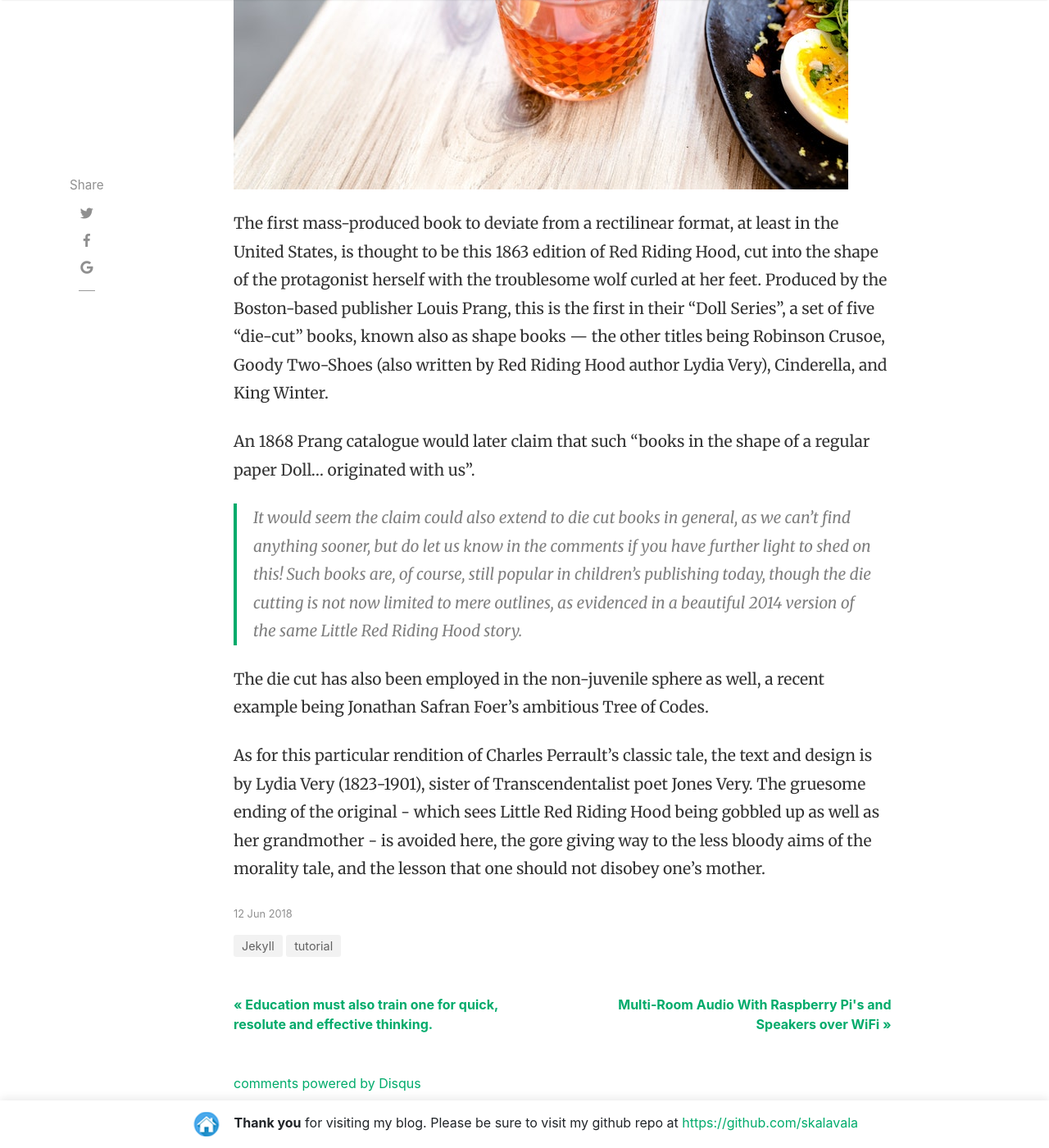
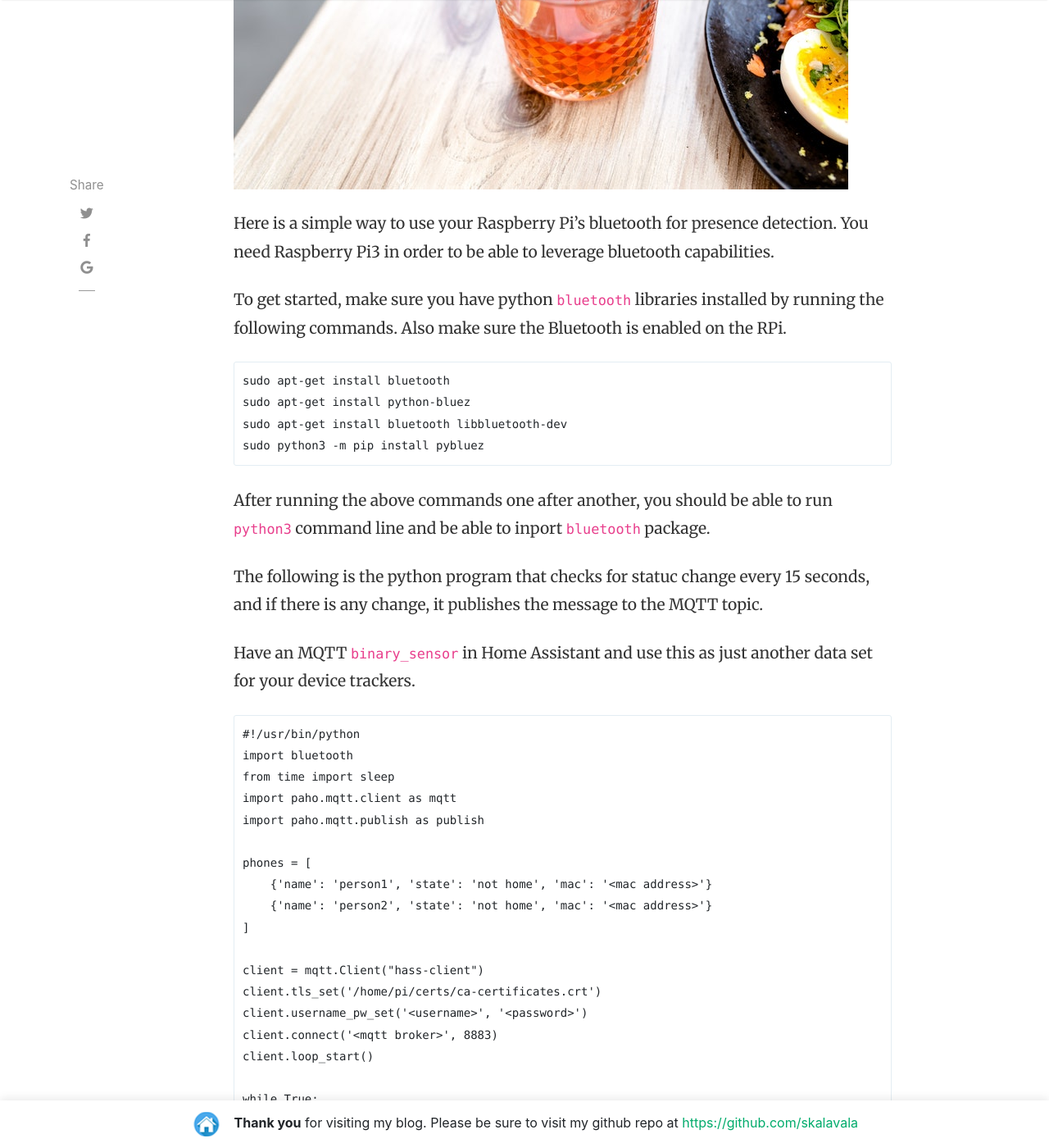
Before and after one commit to skalavala/skalavala.github.io, a Jekyll site: the page built from _posts/2018-06-12-first-mass-produced.md, in a window 1280 px wide and 1400 px high, scrolled down 732 px. Shown: the whole window at 82% size. Built offline with Jekyll 4.4.1, drawn with Linux system fonts in a browser that asks for light colours; nearby versions of some CDN libraries; comment, search, counter and statistics services are not loaded; some of the changed text lies outside the part shown.

Commit message:
Update 2018-06-12-first-mass-produced.md

````diff
--- a/_posts/2018-06-12-first-mass-produced.md
+++ b/_posts/2018-06-12-first-mass-produced.md
@@ -1,16 +1,59 @@
 ---
 layout: post
-title:  "The first mass-produced book to deviate from a rectilinear format"
-author: sal
-categories: [ Jekyll, tutorial ]
+title:  "Using Bluetooth on your RPi3 as a Device Tracker"
+author: skalavala
+categories: [ bluetooth, RaspberryPi, device_tracker, homeassistant, mqtt, presence-detection ]
 image: assets/images/17.jpg
 ---
-The first mass-produced book to deviate from a rectilinear format, at least in the United States, is thought to be this 1863 edition of Red Riding Hood, cut into the shape of the protagonist herself with the troublesome wolf curled at her feet. Produced by the Boston-based publisher Louis Prang, this is the first in their “Doll Series”, a set of five “die-cut” books, known also as shape books — the other titles being Robinson Crusoe, Goody Two-Shoes (also written by Red Riding Hood author Lydia Very), Cinderella, and King Winter.
+Here is a simple way to use your Raspberry Pi's bluetooth for presence detection. You need Raspberry Pi3 in order to be able to leverage bluetooth capabilities.
 
-An 1868 Prang catalogue would later claim that such “books in the shape of a regular paper Doll... originated with us”.
+To get started, make sure you have python `bluetooth` libraries installed by running the following commands. Also make sure the Bluetooth is enabled on the RPi.
 
-> It would seem the claim could also extend to die cut books in general, as we can’t find anything sooner, but do let us know in the comments if you have further light to shed on this! Such books are, of course, still popular in children’s publishing today, though the die cutting is not now limited to mere outlines, as evidenced in a beautiful 2014 version of the same Little Red Riding Hood story.
+```
+sudo apt-get install bluetooth
+sudo apt-get install python-bluez
+sudo apt-get install bluetooth libbluetooth-dev
+sudo python3 -m pip install pybluez
+```
 
-The die cut has also been employed in the non-juvenile sphere as well, a recent example being Jonathan Safran Foer’s ambitious Tree of Codes.
+After running the above commands one after another, you should be able to run `python3` command line and be able to inport `bluetooth` package.
 
-As for this particular rendition of Charles Perrault’s classic tale, the text and design is by Lydia Very (1823-1901), sister of Transcendentalist poet Jones Very. The gruesome ending of the original - which sees Little Red Riding Hood being gobbled up as well as her grandmother - is avoided here, the gore giving way to the less bloody aims of the morality tale, and the lesson that one should not disobey one’s mother.
+The following is the python program that checks for statuc change every 15 seconds, and if there is any change, it publishes the message to the MQTT topic.
+
+Have an MQTT `binary_sensor` in Home Assistant and use this as just another data set for your device trackers.
+
+```
+#!/usr/bin/python
+import bluetooth
+from time import sleep
+import paho.mqtt.client as mqtt
+import paho.mqtt.publish as publish
+
+phones = [
+    {'name': 'person1', 'state': 'not home', 'mac': '<mac address>'}
+    {'name': 'person2', 'state': 'not home', 'mac': '<mac address>'}
+]
+
+client = mqtt.Client("hass-client")
+client.tls_set('/home/pi/certs/ca-certificates.crt')
+client.username_pw_set('<username>', '<password>')
+client.connect('<mqtt broker>', 8883)
+client.loop_start()
+
+while True:
+    for phone in phones:
+        key = "bluetooth/presence/" + phone['name']
+        result = bluetooth.lookup_name(phone['mac'], timeout=3)
+        if result != None:
+            detected_state = 'home'
+        else:
+            detected_state = 'not home'
+
+        if phone['state'] != detected_state:
+            phone['state'] = detected_state
+            client.publish(key, detected_state, retain=False)
+    sleep(15)
+
+client.disconnect()
+```
+Thanks to <a target="_blank" href="https://github.com/b10m">@B10m</a> for providing this tip!
````
